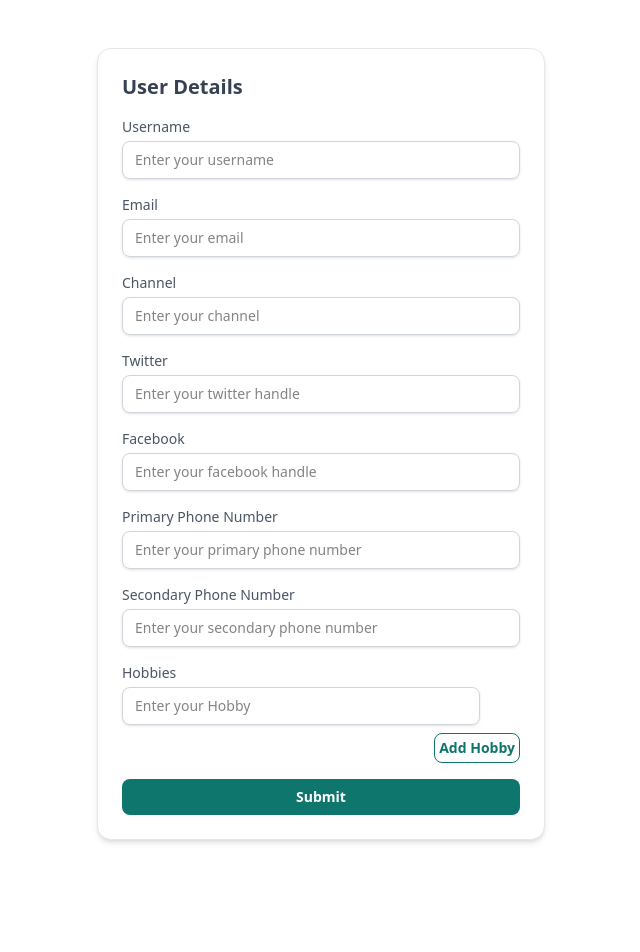
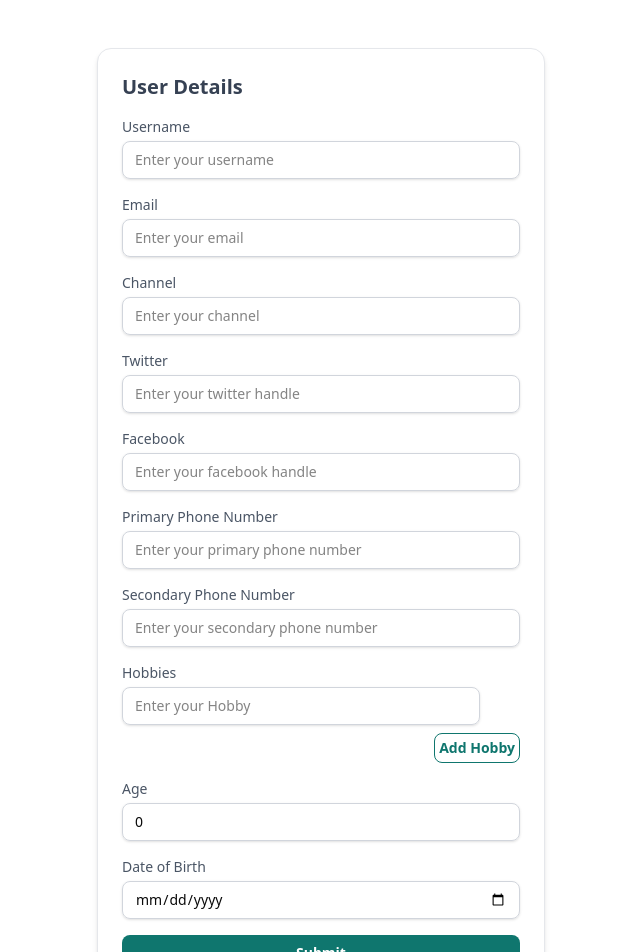
Before and after one commit to DevStreak-Code/devstreak-web-user, a React (Vite) app: page /sample-form in a window 1280 px wide. Shown: the top 952 px of the page, without its empty margins (319-959 px from the left). Before the commit the page ends 848 px from the top, so only its background shows below. Built offline with nearby package versions, Linux system fonts and the light colour scheme.

Commit message:
Sample Form | Age & DOB

```diff
--- a/src/features/sample/SampleForm.tsx
+++ b/src/features/sample/SampleForm.tsx
@@ -126,6 +126,19 @@
   });
   - use 'fields' into JSX
 
+  - Add & Remove fields use 'append' & 'remove' from useFieldArray and attach into JSX Buttons
+
+13 - Number field
+     ==>      {...register("age", {
+              valueAsNumber: true, // it should be true
+              required: true,
+            })}
+
+    Date Field
+     ==>  {...register("dob", {
+              required: true,
+              valueAsDate:true // this will give date obj otherwise you will get string
+            })}
 */
 
 type TFormValues = {
@@ -138,6 +151,8 @@ type TFormValues = {
   };
   phoneNumbers: string[];
   hobbies: { name: string }[];
+  age: number;
+  dob: Date;
 };
 import { useForm, useFieldArray } from "react-hook-form";
 import { DevTool } from "@hookform/devtools";
@@ -154,6 +169,8 @@ const SampleForm = () => {
       },
       phoneNumbers: ["", ""],
       hobbies: [{ name: "" }],
+      age: 0,
+      dob: new Date(),
     },
   });
   const { register, control, handleSubmit, formState } = form;
@@ -330,9 +347,8 @@ const SampleForm = () => {
           </label>
           {fields.map((field, i) => {
             return (
-              <div className="flex justify-between items-center">
+              <div className="flex justify-between items-center" key={field.id}>
                 <input
-                  key={field.id}
                   type="text"
                   {...register(`hobbies.${i}.name` as const)}
                   placeholder="Enter your Hobby"
@@ -357,6 +373,44 @@ const SampleForm = () => {
           </div>
         </div>
 
+        <div>
+          <label
+            htmlFor="age"
+            className="block text-sm font-medium text-gray-600"
+          >
+            Age
+          </label>
+          <input
+            type="number"
+            id="age"
+            {...register("age", {
+              valueAsNumber: true,
+              required: true,
+            })}
+            placeholder="Enter your age"
+            className="mt-1 w-full border border-gray-300 rounded-md px-3 py-2 text-sm shadow-sm focus:outline-none focus:ring-2 focus:ring-primary focus:border-primary"
+          />
+        </div>
+
+        <div>
+          <label
+            htmlFor="age"
+            className="block text-sm font-medium text-gray-600"
+          >
+            Date of Birth
+          </label>
+          <input
+            type="date"
+            id="dob"
+            {...register("dob", {
+              required: true,
+              valueAsDate:true
+            })}
+            placeholder="Enter your age"
+            className="mt-1 w-full border border-gray-300 rounded-md px-3 py-2 text-sm shadow-sm focus:outline-none focus:ring-2 focus:ring-primary focus:border-primary"
+          />
+        </div>
+
         <button
           type="submit"
           className="w-full bg-primary hover:bg-primary/90 transition-colors text-white text-sm font-semibold py-2 rounded-md"
```
